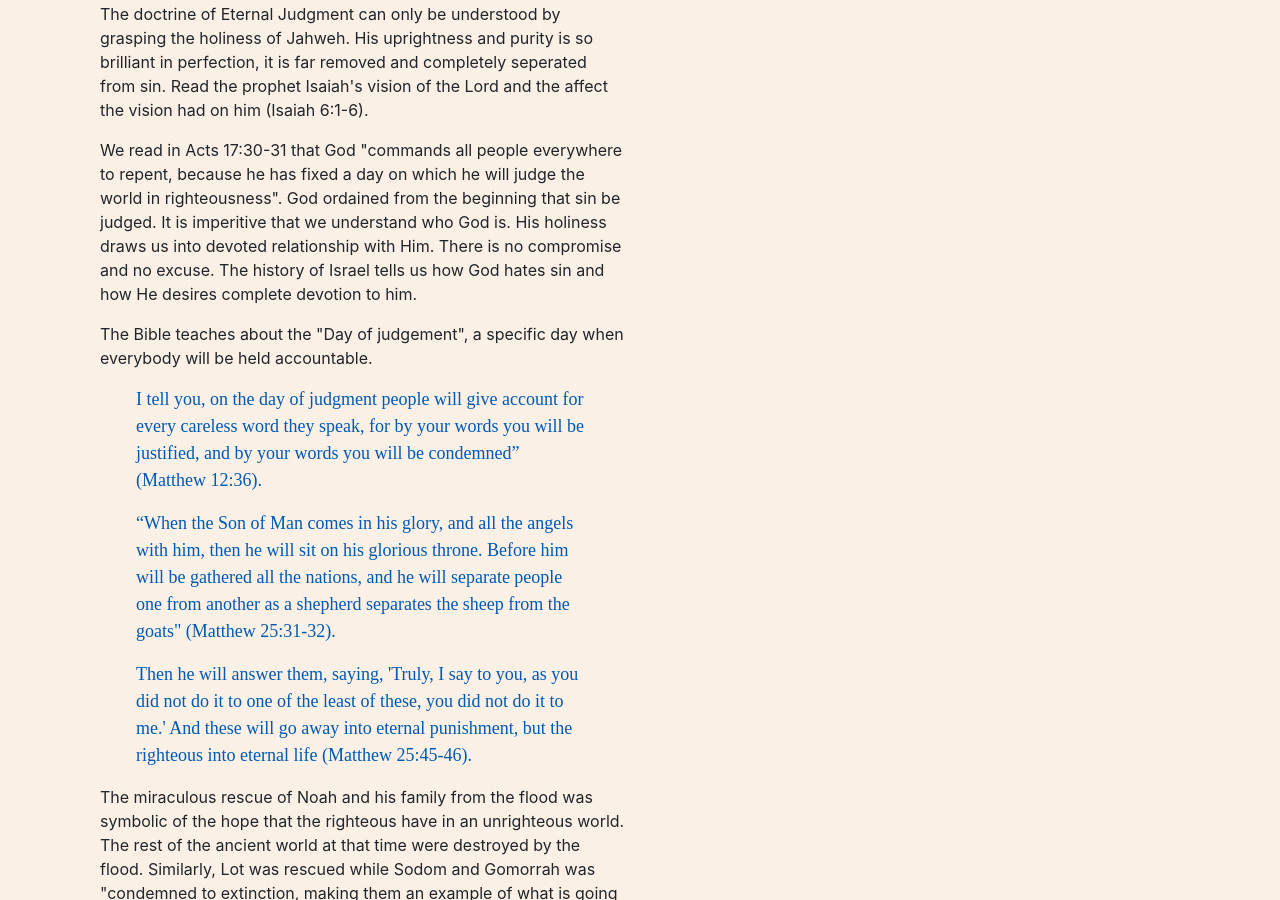
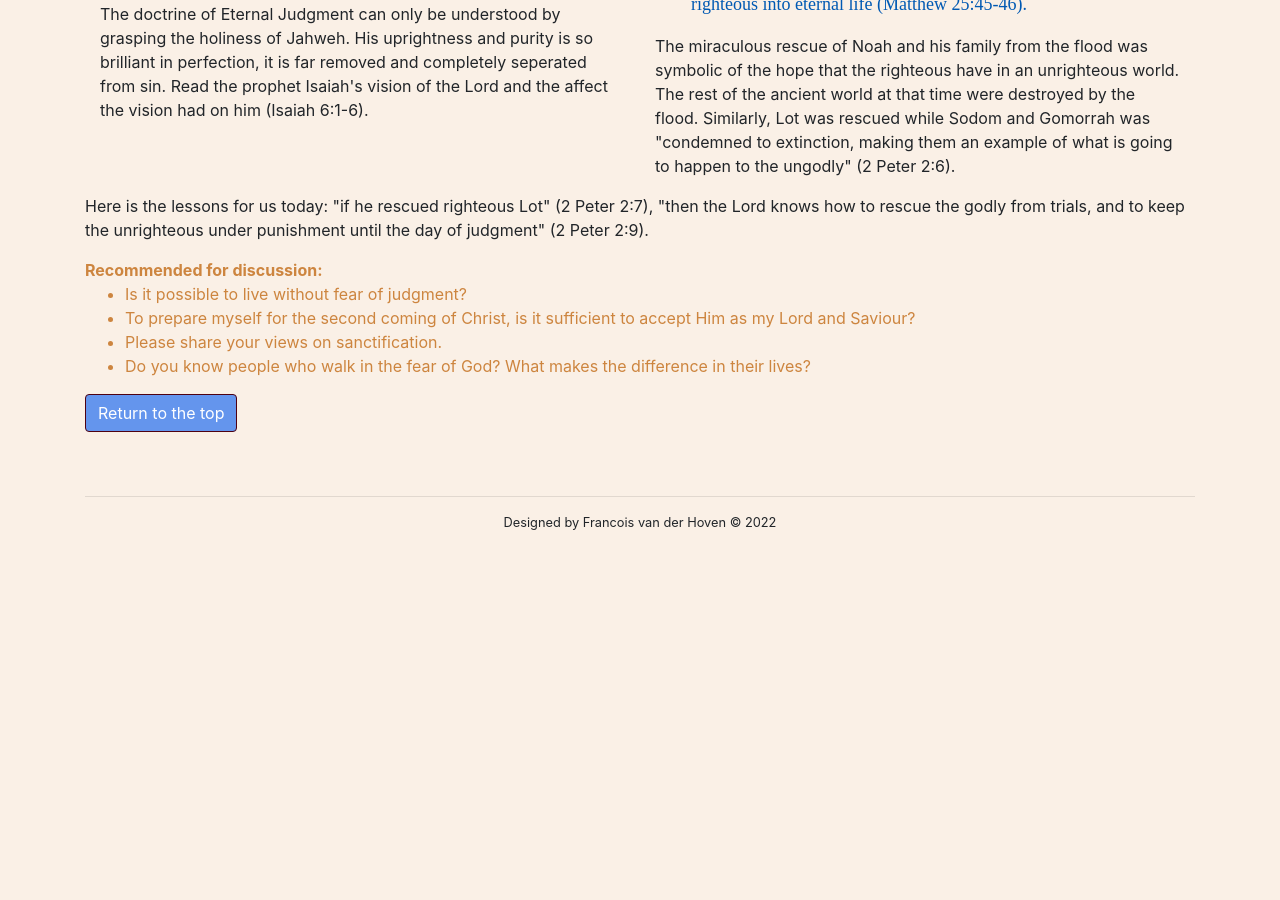
Before and after one commit to francois777/pearls-of-wisdom, a Jekyll site: the page built from pages/fundamentals.html, in a window 1280 px wide and 900 px high, scrolled down 7838 px. Built offline with Jekyll 4.4.1, drawn with Linux system fonts in a browser that asks for light colours; nearby versions of some CDN libraries; after the commit the page ends 8389 px from its top, so only the background shows below that.

Commit message:
correct format for judgment page

```diff
--- a/_includes/fundamental_parts/fundamental-eternal-judgement.html
+++ b/_includes/fundamental_parts/fundamental-eternal-judgement.html
@@ -34,6 +34,8 @@
           from sin. Read the prophet Isaiah's vision of the Lord and the affect
           the vision had on him (Isaiah 6:1-6).
         </p>
+      </div>
+      <div class="col col-lg-6">
         <p>
           We read in Acts 17:30-31 that God "commands all people everywhere to
           repent, because he has fixed a day on which he will judge the world in
@@ -69,13 +71,25 @@
           "condemned to extinction, making them an example of what is going
           to happen to the ungodly" (2 Peter 2:6).
         </p>
-        <p>
-          Here is the lessons for us today: "if he rescued righteous Lot"
-          (2 Peter 2:7), "then the Lord knows how to rescue the godly from
-          trials, and to keep the unrighteous under punishment until the day of
-          judgment" (2 Peter 2:9).
-        </p>
       </div>
+      <p>
+        Here is the lessons for us today: "if he rescued righteous Lot"
+        (2 Peter 2:7), "then the Lord knows how to rescue the godly from
+        trials, and to keep the unrighteous under punishment until the day of
+        judgment" (2 Peter 2:9).
+      </p>
     </div>
   </div>
+  <p class="discussion-heading">Recommended for discussion:
+    <ul class="discussion-points">
+      <li>Is it possible to live without fear of judgment?</li>
+      <li>To prepare myself for the second coming of Christ, is it sufficient to
+        accept Him as my Lord and Saviour?
+      </li>
+      <li>Please share your views on sanctification.</li>
+      <li>Do you know people who walk in the fear of God? What makes the
+        difference in their lives?
+      </li>
+    </ul>
+  </p>
 </section>
```
Also changed, not shown: 1 other file.
